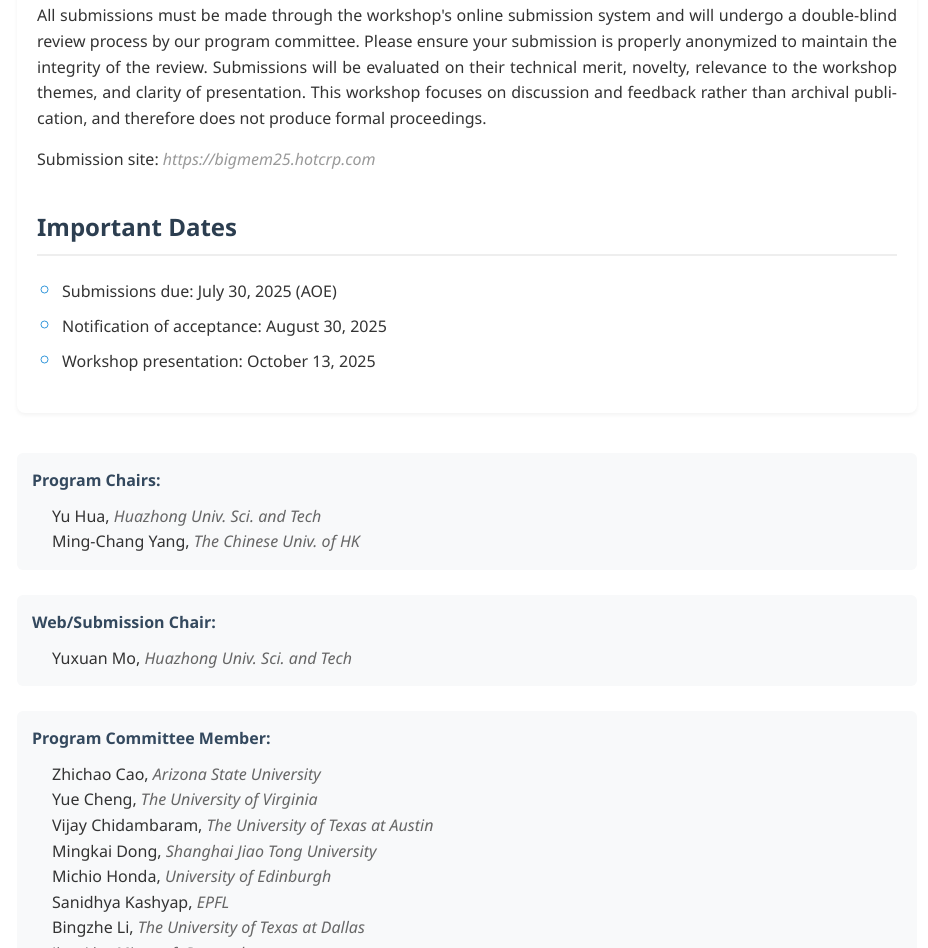
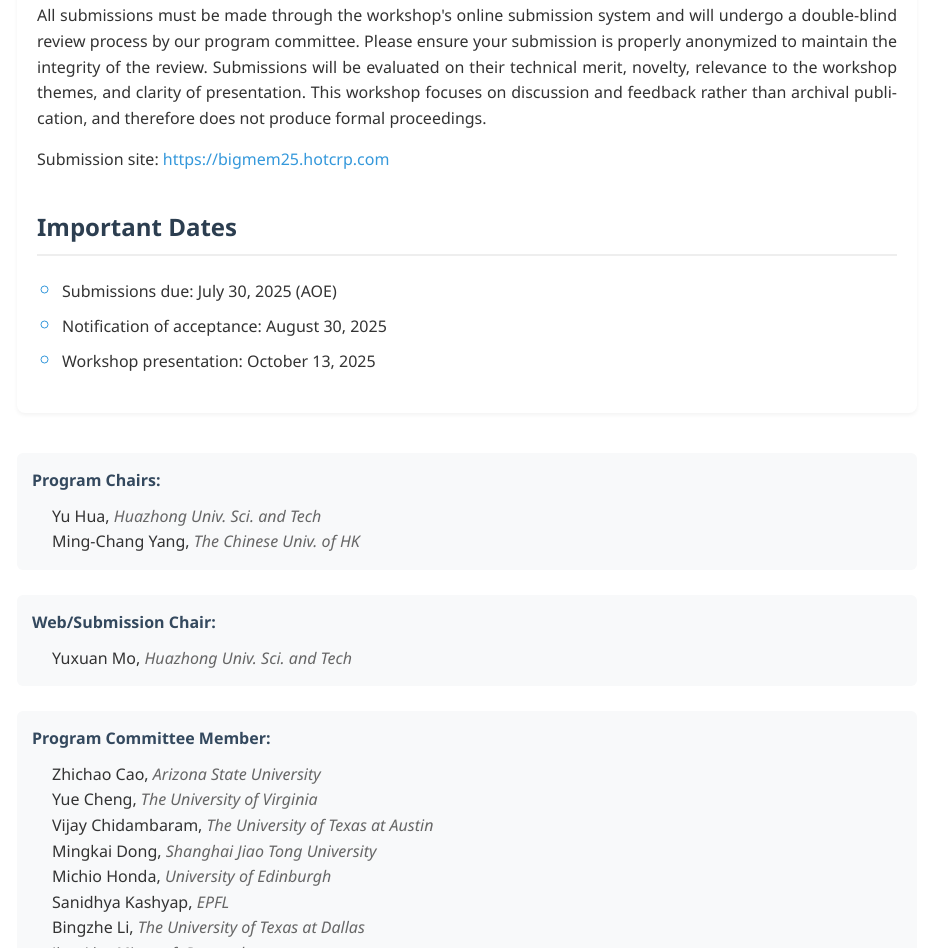
Before and after one commit to bigmem2025/bigmem2025.github.io, a plain HTML site: page index.html in a window 1280 px wide. Shown: the part 2374-3322 px from the top of the page, without its empty margins (173-1101 px from the left). Drawn offline with Linux system fonts and the light colour scheme.

Commit message:
Update index.html

```diff
--- a/index.html
+++ b/index.html
@@ -292,7 +292,7 @@
         <p>
             All submissions must be made through the workshop's online submission system and will undergo a double-blind review process by our program committee. Please ensure your submission is properly anonymized to maintain the integrity of the review. Submissions will be evaluated on their technical merit, novelty, relevance to the workshop themes, and clarity of presentation. This workshop focuses on discussion and feedback rather than archival publication, and therefore does not produce formal proceedings.
         </p>
-        <p>Submission site: <span class="tbd">https://bigmem25.hotcrp.com</span></p>
+        <p>Submission site: <a herf="https://bigmem25.hotcrp.com" target="_blank">https://bigmem25.hotcrp.com</a></p>
 
         <div class="section-title">Important Dates</div>
         <ul class="important-dates">
```
